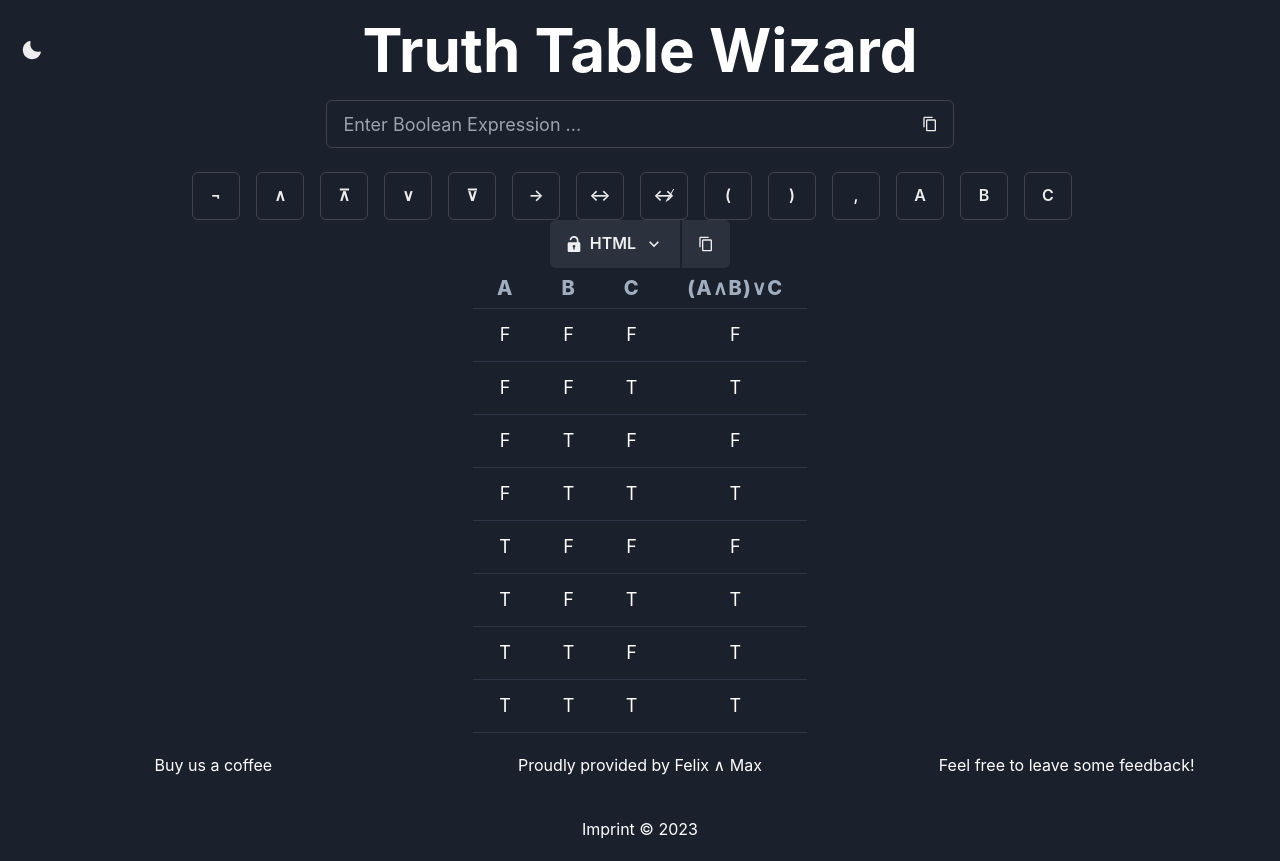
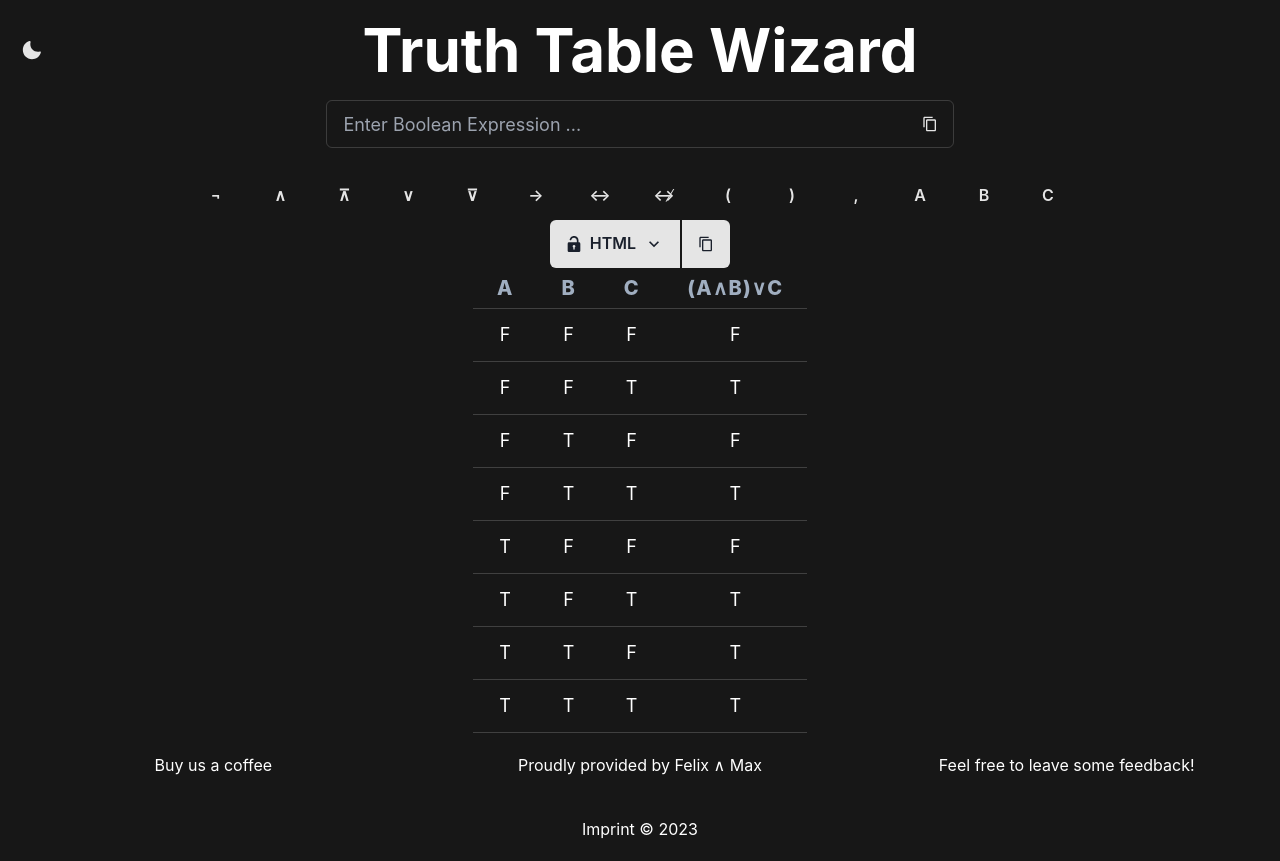
Before and after one commit to felixstrobel/truth-table, a Next.js app in the folder client/: page / in a window 1280 px wide. Built offline with nearby package versions, Linux system fonts and the light colour scheme.

Commit message:
Added neutral theme

```diff
--- a/client/components/CustomSelect.tsx
+++ b/client/components/CustomSelect.tsx
@@ -38,12 +38,15 @@ export default function CustomSelect() {
     ];
 
     return (
-        <Popover placement={"bottom-end"} initialFocusRef={initRef}>
+        <Popover colorScheme={"neutral"} placement={"bottom-end"} initialFocusRef={initRef}>
             {({ isOpen, onClose }) => (
                 <>
                     <PopoverTrigger>
-                        <Button h={12} borderEndRadius={0}>
-                            {activeOption.icon} <Text mx={2}>{activeOption.text}</Text>
+                        <Button colorScheme={"neutral"} h={12} borderEndRadius={0}>
+                            {activeOption.icon}{" "}
+                            <Text colorScheme={"neutral"} mx={2}>
+                                {activeOption.text}
+                            </Text>
                             {isOpen ? (
                                 <ChevronUpIcon boxSize={5} />
                             ) : (
@@ -52,6 +55,7 @@ export default function CustomSelect() {
                         </Button>
                     </PopoverTrigger>
                     <IconButton
+                        colorScheme={"neutral"}
                         ml={0.5}
                         h={12}
                         w={12}
@@ -67,6 +71,7 @@ export default function CustomSelect() {
                                 .map((option: CustomSelectOption) => {
                                     return (
                                         <Button
+                                            colorScheme={"neutral"}
                                             ref={initRef}
                                             key={option.text}
                                             borderRadius={0}
--- a/client/components/Footer.tsx
+++ b/client/components/Footer.tsx
@@ -10,9 +10,9 @@ export default function Footer() {
             <Container as={Stack} maxW={"100%"} py={5}>
                 <SimpleGrid columns={{ base: 1, sm: 2, md: 3 }} spacing={8}>
                     <Container textAlign={"center"}>
-                        <a href="https://www.paypal.com/donate/?hosted_button_id=FMWQ2NMB943BA">
+                        <Link href="https://www.paypal.com/donate/?hosted_button_id=FMWQ2NMB943BA">
                             Buy us a coffee
-                        </a>
+                        </Link>
                     </Container>
                     <Container textAlign={"center"}>Proudly provided by Felix ∧ Max</Container>
                     <Container textAlign={"center"}>Feel free to leave some feedback!</Container>
@@ -30,25 +30,3 @@ export default function Footer() {
         </Box>
     );
 }
-
-/**
- *
- return (
- <footer>
- <div>
- <div>{}</div>
- <address className='flex flex-row'>
- <span>Proudly provided by</span>
- <span>
- <ato:webmaster@example.com'>Felix Strobel</a> &and;
- <ato:webmaster@example.com'>Max Lohrmann</ato:webmaster@example.com>
- </span>
- </address>
- <div>{}</div>
- </div>
- <span>
- <aMPRINT</a>
- </span>
- </footer>
- );
- */
--- a/client/components/Header.tsx
+++ b/client/components/Header.tsx
@@ -46,6 +46,7 @@ export default function Header() {
                             onClick={toggleColorMode}
                             size={"md"}
                             variant={"ghost"}
+                            colorScheme={"neutral"}
                             icon={
                                 colorMode === "dark" ? (
                                     <MoonIcon boxSize={5} />
@@ -62,6 +63,8 @@ export default function Header() {
                         m={"auto"}
                         transition={"font-size 0.4s"}
                         fontSize={scroll ? "4xl" : "6xl"}
+                        colorScheme={"neutral"}
+                        whiteSpace={"nowrap"}
                     >
                         Truth Table Wizard
                     </Heading>
--- a/client/components/Insertion.tsx
+++ b/client/components/Insertion.tsx
@@ -7,13 +7,11 @@ import {
     InputRightElement,
     Stack,
     Tooltip,
-    useColorModeValue,
 } from "@chakra-ui/react";
 import { CopyIcon } from "@chakra-ui/icons";
 import { useState } from "react";
 import CustomSelect from "@/components/CustomSelect";
 import TableRepresentation from "@/components/TableRepresentation";
-import { colors } from "@/constants/colors";
 
 export default function Insertion() {
     const [value, setValue] = useState<string>("");
@@ -32,17 +30,24 @@ export default function Insertion() {
             flexGrow={1}
         >
             <Stack w={"70%"} alignItems={"center"}>
-                <InputGroup w={"70%"} size={"lg"} mb={4} borderColor={"accent.100"}>
+                <InputGroup colorScheme={"neutral"} w={"70%"} size={"lg"} mb={4}>
                     <Input
+                        colorScheme={"neutral"}
                         type={"text"}
                         value={value}
                         onChange={e => setValue(e.target.value)}
                         placeholder={"Enter Boolean Expression ..."}
                     />
                     <InputRightElement>
-                        <Tooltip hasArrow label={"copy expression"} borderRadius={"lg"}>
+                        <Tooltip
+                            colorScheme={"neutral"}
+                            hasArrow
+                            label={"copy expression"}
+                            borderRadius={"lg"}
+                        >
                             <IconButton
                                 variant={"ghost"}
+                                colorScheme={"neutral"}
                                 onClick={copyInputToClipBoard}
                                 icon={<CopyIcon />}
                                 aria-label={"Copy expression to clipboard"}
@@ -56,7 +61,8 @@ export default function Insertion() {
                     {quickButtons.map(button => {
                         return (
                             <Button
-                                variant={"outline"}
+                                colorScheme={"neutral"}
+                                variant={"ghost"}
                                 w={12}
                                 h={12}
                                 mr={4}
--- a/client/components/TableRepresentation.tsx
+++ b/client/components/TableRepresentation.tsx
@@ -32,7 +32,7 @@ export default function TableRepresentation() {
             placeItems={"center"}
             fontSize={"lg"}
         >
-            <Table variant="simple">
+            <Table variant="simple" colorScheme={"neutral"}>
                 <Thead>
                     <Tr>
                         {Object.entries(data[0]).map(column => (
--- a/client/theme/colors.ts
+++ b/client/theme/colors.ts
@@ -1 +1,15 @@
-export const colors = {};
+export const colors = {
+    neutral: {
+        50: "#fafafa",
+        100: "#f5f5f5",
+        200: "#e5e5e5",
+        300: "#d4d4d4",
+        400: "#a3a3a3",
+        500: "#737373",
+        600: "#525252",
+        700: "#404040",
+        800: "#262626",
+        900: "#171717",
+        950: "#0a0a0a",
+    },
+};
--- a/client/theme/components/button.ts
+++ /dev/null
@@ -1 +0,0 @@
-export const Button = {};
```
Also changed, not shown: client/theme/index.ts (+2 -6 lines).
